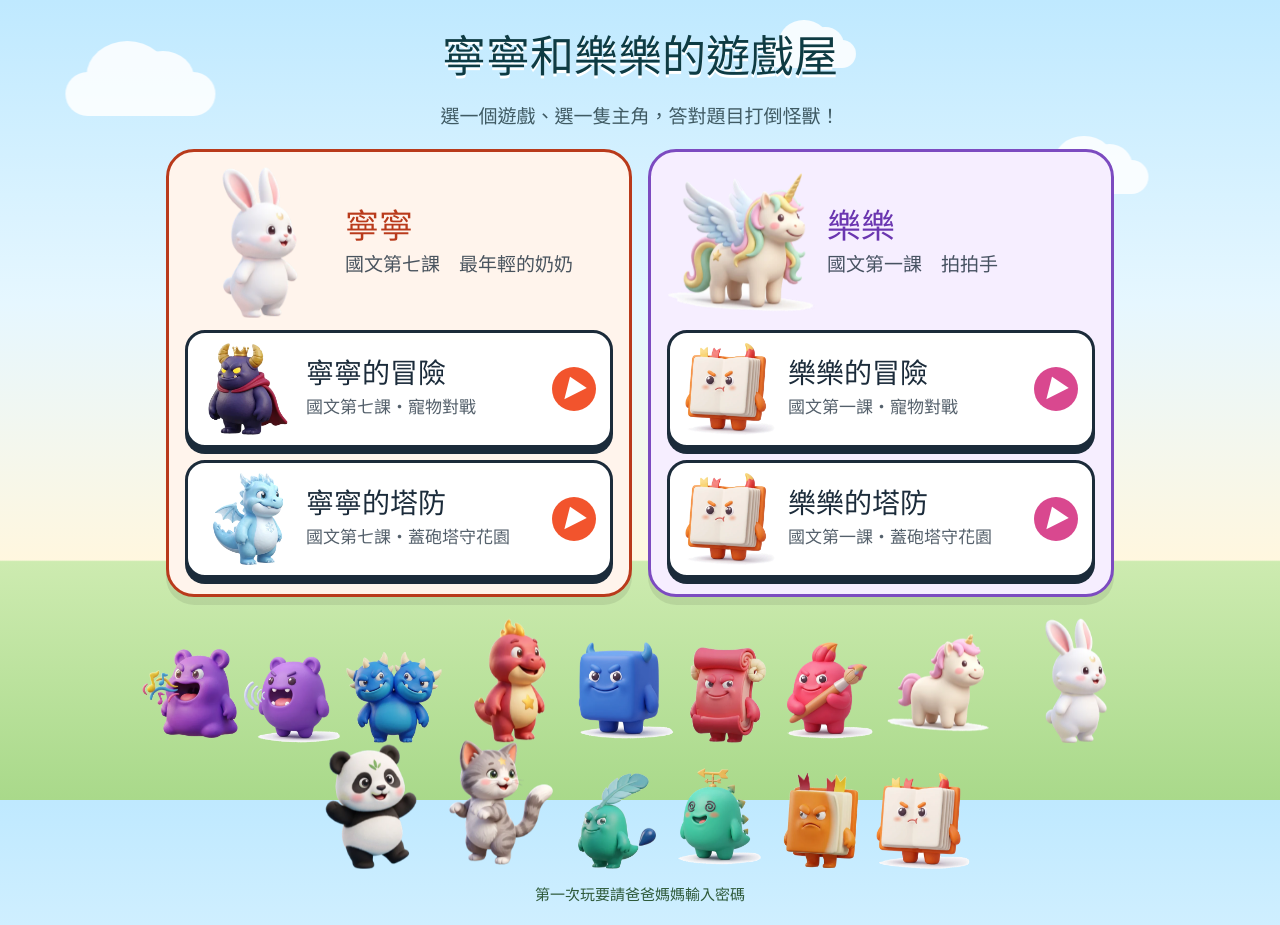
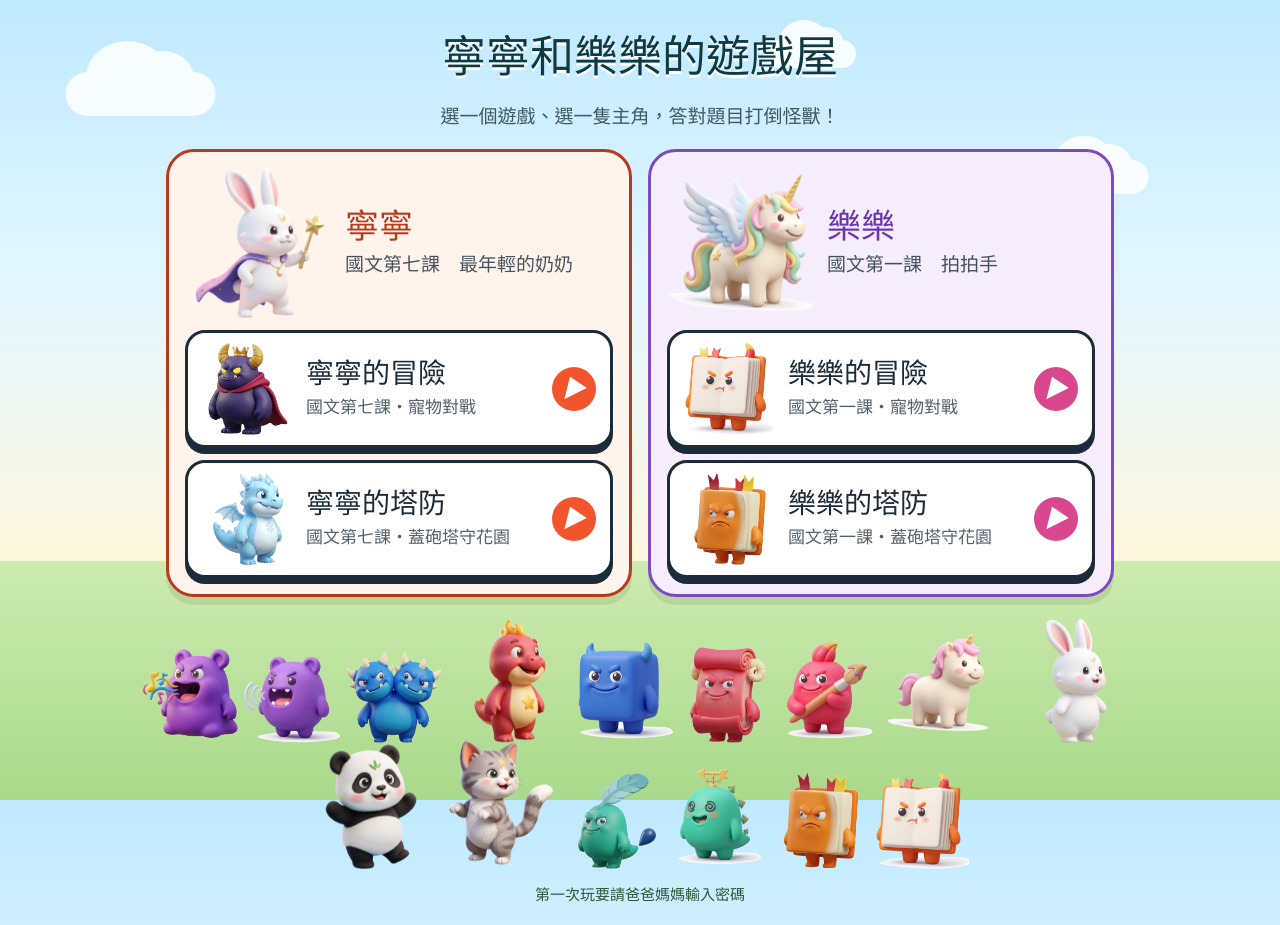
Before and after one commit to laibob0405/little-games, a plain HTML site: page index.html in a window 1280 px wide. Drawn offline with Linux system fonts and the light colour scheme; a web font is replaced by a local one.

Commit message:
Update encrypted games
Co-Authored-By: Claude Fable 5.2 <noreply@anthropic.com>

```diff
--- a/index.html
+++ b/index.html
@@ -50,14 +50,14 @@ a.card span{font-size:clamp(14px,2vw,17px);opacity:.75}
   <p class="sub">選一個遊戲、選一隻主角，答對題目打倒怪獸！</p>
   <div class="zones">
     <section class="zone n">
-      <div class="who"><img src="img/h_rabbit1.webp" alt=""><div><h2>寧寧</h2><p>國文第七課　最年輕的奶奶</p></div></div>
+      <div class="who"><img src="img/h_rabbit3.webp" alt=""><div><h2>寧寧</h2><p>國文第七課　最年輕的奶奶</p></div></div>
       <a class="card" href="g1.html"><img src="img/n_boss.webp" alt=""><div><b>寧寧的冒險</b><span>國文第七課・寵物對戰</span></div><i class="go" aria-hidden="true">▶</i></a>
       <a class="card" href="g2.html"><img src="img/n_rival.webp" alt=""><div><b>寧寧的塔防</b><span>國文第七課・蓋砲塔守花園</span></div><i class="go" aria-hidden="true">▶</i></a>
     </section>
     <section class="zone l">
       <div class="who"><img src="img/l_pet3.webp" alt=""><div><h2>樂樂</h2><p>國文第一課　拍拍手</p></div></div>
       <a class="card" href="g3.html"><img src="img/l_ciyu.webp" alt=""><div><b>樂樂的冒險</b><span>國文第一課・寵物對戰</span></div><i class="go" aria-hidden="true">▶</i></a>
-      <a class="card" href="g4.html"><img src="img/l_ciyu.webp" alt=""><div><b>樂樂的塔防</b><span>國文第一課・蓋砲塔守花園</span></div><i class="go" aria-hidden="true">▶</i></a>
+      <a class="card" href="g4.html"><img src="img/n_kewen.webp" alt=""><div><b>樂樂的塔防</b><span>國文第一課・蓋砲塔守花園</span></div><i class="go" aria-hidden="true">▶</i></a>
     </section>
   </div>
 </main>
```
Also changed, not shown: img/h_rabbit3.webp (added).
